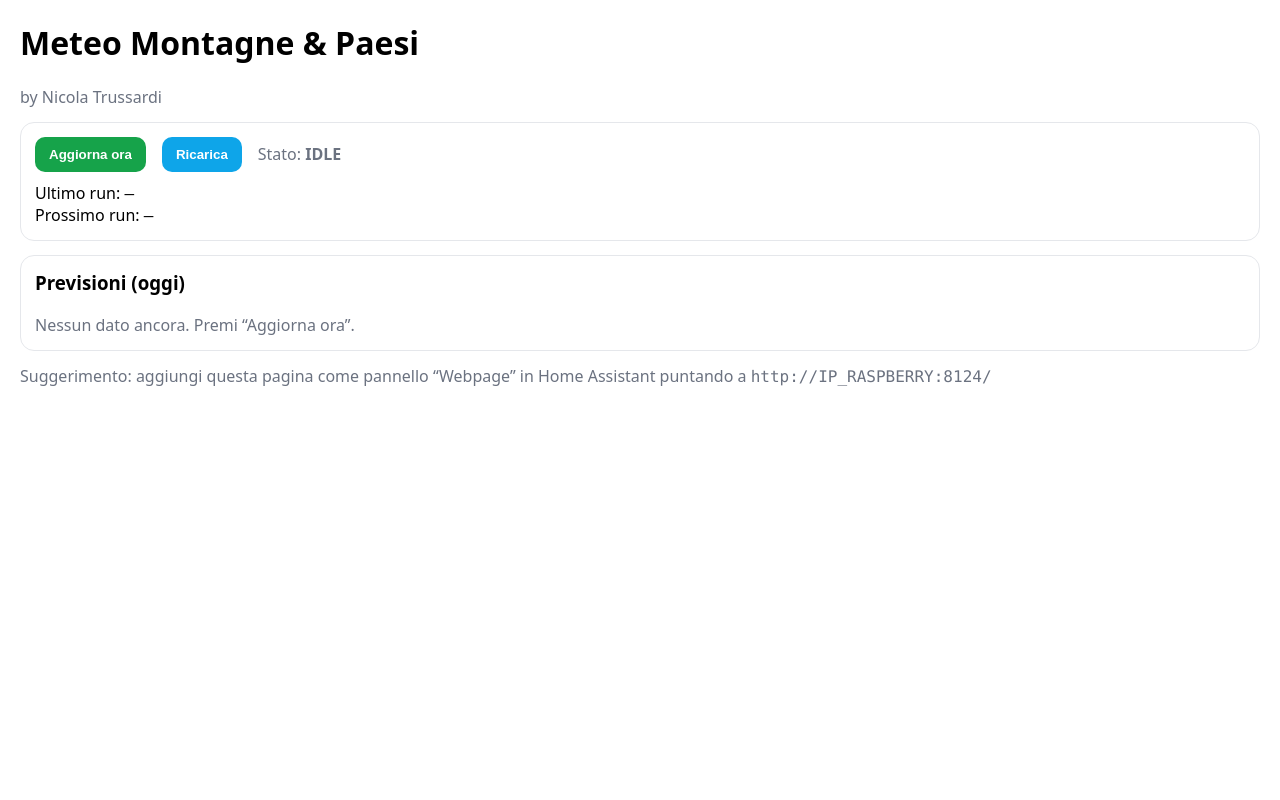
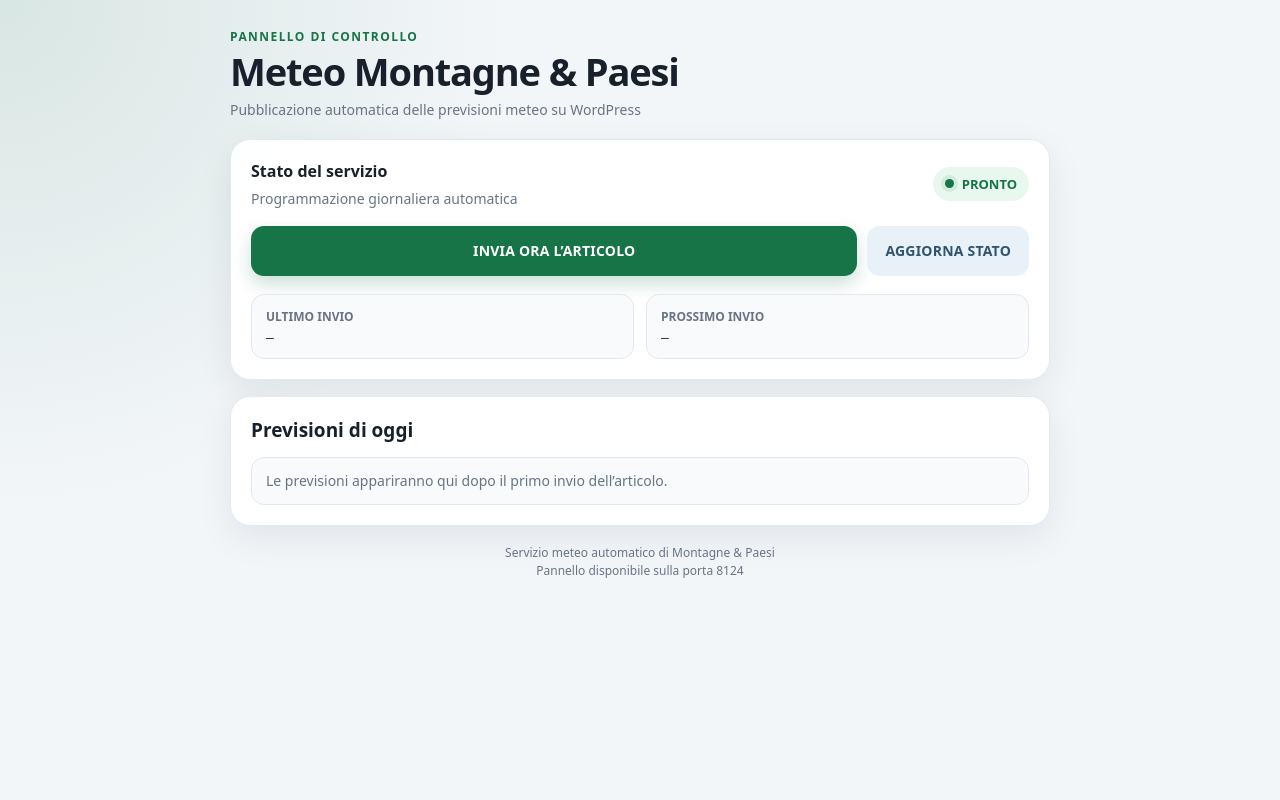
Before and after one commit to Niki206cc/meteo-wp, a FastAPI app: page / in a window 1280 px wide. Run offline with FastAPI, Linux system fonts and the light colour scheme.

Commit message:
Migliora il pannello di controllo meteo

```diff
--- a/templates/index.html
+++ b/templates/index.html
@@ -2,84 +2,352 @@
 <html lang="it">
 <head>
   <meta charset="utf-8" />
-  <meta name="viewport" content="width=device-width,initial-scale=1" />
+  <meta name="viewport" content="width=device-width, initial-scale=1" />
   <title>Meteo Montagne & Paesi</title>
   <style>
-    body { font-family: system-ui, -apple-system, Segoe UI, Roboto, Arial; margin: 20px; }
-    .top { display:flex; gap:16px; align-items:center; flex-wrap:wrap; }
-    .btn { padding:10px 14px; border:0; border-radius:10px; cursor:pointer; }
-    .btn-run { background:#16a34a; color:white; font-weight:700; }
-    .btn-refresh { background:#0ea5e9; color:white; font-weight:700; }
-    .card { border:1px solid #e5e7eb; border-radius:14px; padding:14px; margin-top:14px; }
-    .row { display:flex; align-items:center; gap:10px; padding:8px 0; border-bottom:1px dashed #e5e7eb; }
-    .row:last-child { border-bottom:0; }
-    img { width:32px; height:32px; }
-    .muted { color:#6b7280; }
-    .mono { font-family: ui-monospace, SFMono-Regular, Menlo, Monaco, Consolas, "Liberation Mono", monospace; }
+    :root {
+      color-scheme: light;
+      --bg: #f3f6f9;
+      --card: #ffffff;
+      --text: #18212b;
+      --muted: #687484;
+      --border: #e2e8f0;
+      --primary: #167447;
+      --primary-hover: #105c38;
+      --secondary: #e8f1f8;
+      --secondary-hover: #d9e8f3;
+      --danger-bg: #fff1f2;
+      --danger: #b42318;
+      --success-bg: #e9f8ef;
+      --success: #167447;
+      --shadow: 0 12px 35px rgba(15, 23, 42, 0.08);
+    }
+
+    * { box-sizing: border-box; }
+
+    body {
+      margin: 0;
+      min-height: 100vh;
+      padding: 24px 14px 40px;
+      font-family: system-ui, -apple-system, BlinkMacSystemFont, "Segoe UI", Roboto, Arial, sans-serif;
+      color: var(--text);
+      background:
+        radial-gradient(circle at top left, rgba(22, 116, 71, 0.12), transparent 34%),
+        var(--bg);
+    }
+
+    .container {
+      width: min(820px, 100%);
+      margin: 0 auto;
+    }
+
+    .header {
+      margin-bottom: 20px;
+    }
+
+    .header-label {
+      display: inline-block;
+      margin-bottom: 6px;
+      color: var(--primary);
+      font-size: 12px;
+      font-weight: 800;
+      letter-spacing: .12em;
+      text-transform: uppercase;
+    }
+
+    h1 {
+      margin: 0;
+      font-size: clamp(26px, 5vw, 38px);
+      line-height: 1.1;
+      letter-spacing: -.03em;
+    }
+
+    .subtitle {
+      margin-top: 7px;
+      color: var(--muted);
+      font-size: 14px;
+    }
+
+    .card {
+      margin-top: 16px;
+      padding: 20px;
+      border: 1px solid rgba(226, 232, 240, .95);
+      border-radius: 20px;
+      background: rgba(255, 255, 255, .96);
+      box-shadow: var(--shadow);
+    }
+
+    .control-top {
+      display: flex;
+      align-items: center;
+      justify-content: space-between;
+      gap: 14px;
+      flex-wrap: wrap;
+    }
+
+    .status-pill {
+      display: inline-flex;
+      align-items: center;
+      gap: 8px;
+      padding: 8px 12px;
+      border-radius: 999px;
+      background: {{ "#fff7ed" if status.running else "#e9f8ef" }};
+      color: {{ "#9a3412" if status.running else "#167447" }};
+      font-size: 13px;
+      font-weight: 800;
+    }
+
+    .status-dot {
+      width: 9px;
+      height: 9px;
+      border-radius: 50%;
+      background: currentColor;
+      box-shadow: 0 0 0 4px rgba(22, 116, 71, .10);
+    }
+
+    .actions {
+      display: grid;
+      grid-template-columns: minmax(0, 1fr) auto;
+      gap: 10px;
+      margin-top: 18px;
+    }
+
+    .actions form { margin: 0; }
+
+    .btn {
+      width: 100%;
+      min-height: 50px;
+      padding: 12px 18px;
+      border: 0;
+      border-radius: 13px;
+      cursor: pointer;
+      font: inherit;
+      font-size: 14px;
+      font-weight: 800;
+      letter-spacing: .015em;
+      transition: transform .15s ease, background .15s ease, box-shadow .15s ease;
+    }
+
+    .btn:hover {
+      transform: translateY(-1px);
+    }
+
+    .btn:active {
+      transform: translateY(0);
+    }
+
+    .btn-primary {
+      color: #fff;
+      background: var(--primary);
+      box-shadow: 0 8px 18px rgba(22, 116, 71, .22);
+    }
+
+    .btn-primary:hover { background: var(--primary-hover); }
+
+    .btn-secondary {
+      color: #31546c;
+      background: var(--secondary);
+    }
+
+    .btn-secondary:hover { background: var(--secondary-hover); }
+
+    .status-grid {
+      display: grid;
+      grid-template-columns: repeat(2, minmax(0, 1fr));
+      gap: 12px;
+      margin-top: 18px;
+    }
+
+    .status-item {
+      padding: 13px 14px;
+      border: 1px solid var(--border);
+      border-radius: 13px;
+      background: #f8fafc;
+    }
+
+    .status-item-label {
+      margin-bottom: 5px;
+      color: var(--muted);
+      font-size: 12px;
+      font-weight: 700;
+      text-transform: uppercase;
+    }
+
+    .mono {
+      font-family: ui-monospace, SFMono-Regular, Menlo, Monaco, Consolas, "Liberation Mono", monospace;
+      font-size: 13px;
+      overflow-wrap: anywhere;
+    }
+
+    .message {
+      margin-top: 14px;
+      padding: 13px 14px;
+      border-radius: 13px;
+      font-size: 14px;
+      line-height: 1.45;
+    }
+
+    .message-error {
+      color: var(--danger);
+      background: var(--danger-bg);
+      border: 1px solid #fecdd3;
+    }
+
+    .message-success {
+      color: var(--success);
+      background: var(--success-bg);
+      border: 1px solid #bbf7d0;
+    }
+
+    .message a {
+      color: inherit;
+      font-weight: 800;
+    }
+
+    .section-title {
+      margin: 0 0 10px;
+      font-size: 19px;
+    }
+
+    .weather-row {
+      display: flex;
+      align-items: center;
+      gap: 13px;
+      padding: 14px 2px;
+      border-bottom: 1px solid var(--border);
+    }
+
+    .weather-row:last-child { border-bottom: 0; }
+
+    .weather-icon {
+      width: 42px;
+      height: 42px;
+      flex: 0 0 42px;
+      padding: 5px;
+      border-radius: 12px;
+      background: #f1f5f9;
+    }
+
+    .weather-content { flex: 1; min-width: 0; }
+
+    .weather-city {
+      font-weight: 800;
+      text-transform: capitalize;
+    }
+
+    .weather-details {
+      margin-top: 3px;
+      color: var(--muted);
+      font-size: 14px;
+      line-height: 1.4;
+    }
+
+    .footer-note {
+      margin: 18px 4px 0;
+      color: var(--muted);
+      font-size: 12px;
+      line-height: 1.5;
+      text-align: center;
+    }
+
+    @media (max-width: 600px) {
+      body { padding-top: 18px; }
+      .card { padding: 17px; border-radius: 17px; }
+      .actions { grid-template-columns: 1fr; }
+      .status-grid { grid-template-columns: 1fr; }
+      .btn { min-height: 52px; }
+    }
   </style>
 </head>
 <body>
+  <main class="container">
+    <header class="header">
+      <div class="header-label">Pannello di controllo</div>
       <h1>Meteo Montagne & Paesi</h1>
-  <div class="muted">by Nicola Trussardi</div>
+      <div class="subtitle">Pubblicazione automatica delle previsioni meteo su WordPress</div>
+    </header>
 
-  <div class="card">
-    <div class="top">
-      <form action="/run" method="post">
-        <button class="btn btn-run" type="submit">Aggiorna ora</button>
+    <section class="card">
+      <div class="control-top">
+        <div>
+          <strong>Stato del servizio</strong>
+          <div class="subtitle">Programmazione giornaliera automatica</div>
+        </div>
+        <div class="status-pill">
+          <span class="status-dot"></span>
+          {{ "PUBBLICAZIONE IN CORSO" if status.running else "PRONTO" }}
+        </div>
+      </div>
+
+      <div class="actions">
+        <form action="/run" method="post" onsubmit="return confirm('Vuoi generare e pubblicare subito il nuovo articolo meteo?');">
+          <button class="btn btn-primary" type="submit" {% if status.running %}disabled{% endif %}>
+            {{ "PUBBLICAZIONE IN CORSO..." if status.running else "INVIA ORA L’ARTICOLO" }}
+          </button>
         </form>
 
         <form action="/" method="get">
-        <button class="btn btn-refresh" type="submit">Ricarica</button>
+          <button class="btn btn-secondary" type="submit">AGGIORNA STATO</button>
         </form>
+      </div>
 
-      <div class="muted">
-        Stato: <b>{{ "RUNNING" if status.running else "IDLE" }}</b>
+      <div class="status-grid">
+        <div class="status-item">
+          <div class="status-item-label">Ultimo invio</div>
+          <div class="mono">{{ status.last_run or "—" }}</div>
+        </div>
+        <div class="status-item">
+          <div class="status-item-label">Prossimo invio</div>
+          <div class="mono">{{ status.next_run or "—" }}</div>
         </div>
       </div>
 
-    <div style="margin-top:10px;">
-      <div>Ultimo run: <span class="mono">{{ status.last_run or "—" }}</span></div>
-      <div>Prossimo run: <span class="mono">{{ status.next_run or "—" }}</span></div>
       {% if status.last_error %}
-        <div style="margin-top:10px; color:#b91c1c;">
-          Errore ultimo run: <span class="mono">{{ status.last_error }}</span>
+        <div class="message message-error">
+          <strong>Errore nell’ultimo invio</strong><br>
+          <span class="mono">{{ status.last_error }}</span>
         </div>
       {% endif %}
+
       {% if status.last_post_url %}
-        <div style="margin-top:10px;">
-          Ultimo articolo: <span class="mono">{{ status.last_post_url }}</span>
+        <div class="message message-success">
+          <strong>Articolo pubblicato correttamente.</strong><br>
+          <a href="{{ status.last_post_url }}" target="_blank" rel="noopener">Apri l’ultimo articolo pubblicato</a>
         </div>
       {% endif %}
-    </div>
-  </div>
+    </section>
 
-  <div class="card">
-    <h3 style="margin-top:0;">Previsioni (oggi)</h3>
+    <section class="card">
+      <h2 class="section-title">Previsioni di oggi</h2>
+
       {% if meteo and meteo|length > 0 %}
         {% for c in meteo %}
-        <div class="row">
-          <img src="{{ c.icona }}" alt="icon" />
-          <div style="flex:1;">
-            <b>{{ c.nome }}</b> — {{ c.descrizione }}
-            <div class="muted">
-              {{ "%.1f"|format(c.t_min) }}° / {{ "%.1f"|format(c.t_max) }}°
+          <div class="weather-row">
+            <img class="weather-icon" src="{{ c.icona }}" alt="Meteo {{ c.nome }}" />
+            <div class="weather-content">
+              <div><span class="weather-city">{{ c.nome }}</span> — {{ c.descrizione }}</div>
+              <div class="weather-details">
+                Minima {{ "%.1f"|format(c.t_min) }}° · Massima {{ "%.1f"|format(c.t_max) }}°
                 {% if c.pioggia > 0.5 %}
-                · precipitazioni {{ "%.1f"|format(c.pioggia) }} mm
+                  · Precipitazioni {{ "%.1f"|format(c.pioggia) }} mm
                 {% else %}
-                · nessuna pioggia significativa
+                  · Nessuna pioggia significativa
                 {% endif %}
               </div>
             </div>
           </div>
         {% endfor %}
       {% else %}
-      <div class="muted">Nessun dato ancora. Premi “Aggiorna ora”.</div>
+        <div class="message" style="background:#f8fafc; color:var(--muted); border:1px solid var(--border);">
+          Le previsioni appariranno qui dopo il primo invio dell’articolo.
+        </div>
       {% endif %}
+    </section>
+
+    <div class="footer-note">
+      Servizio meteo automatico di Montagne & Paesi<br>
+      Pannello disponibile sulla porta 8124
     </div>
-
-  <div class="muted" style="margin-top:14px;">
-    Suggerimento: aggiungi questa pagina come pannello “Webpage” in Home Assistant puntando a
-    <span class="mono">http://IP_RASPBERRY:8124/</span>
-  </div>
+  </main>
 </body>
 </html>
```
Lines whose indentation alone changed are shown as unchanged.
